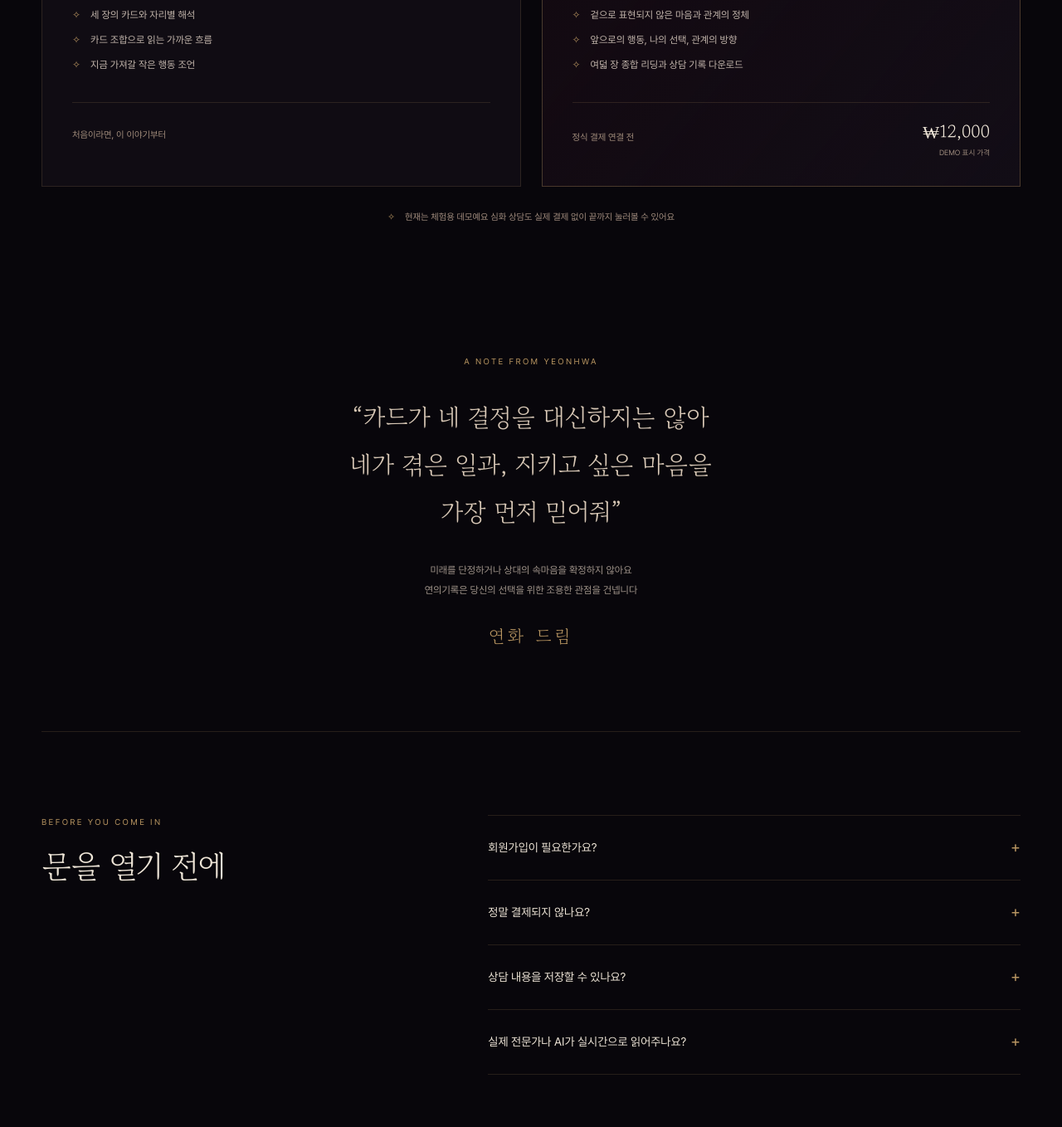
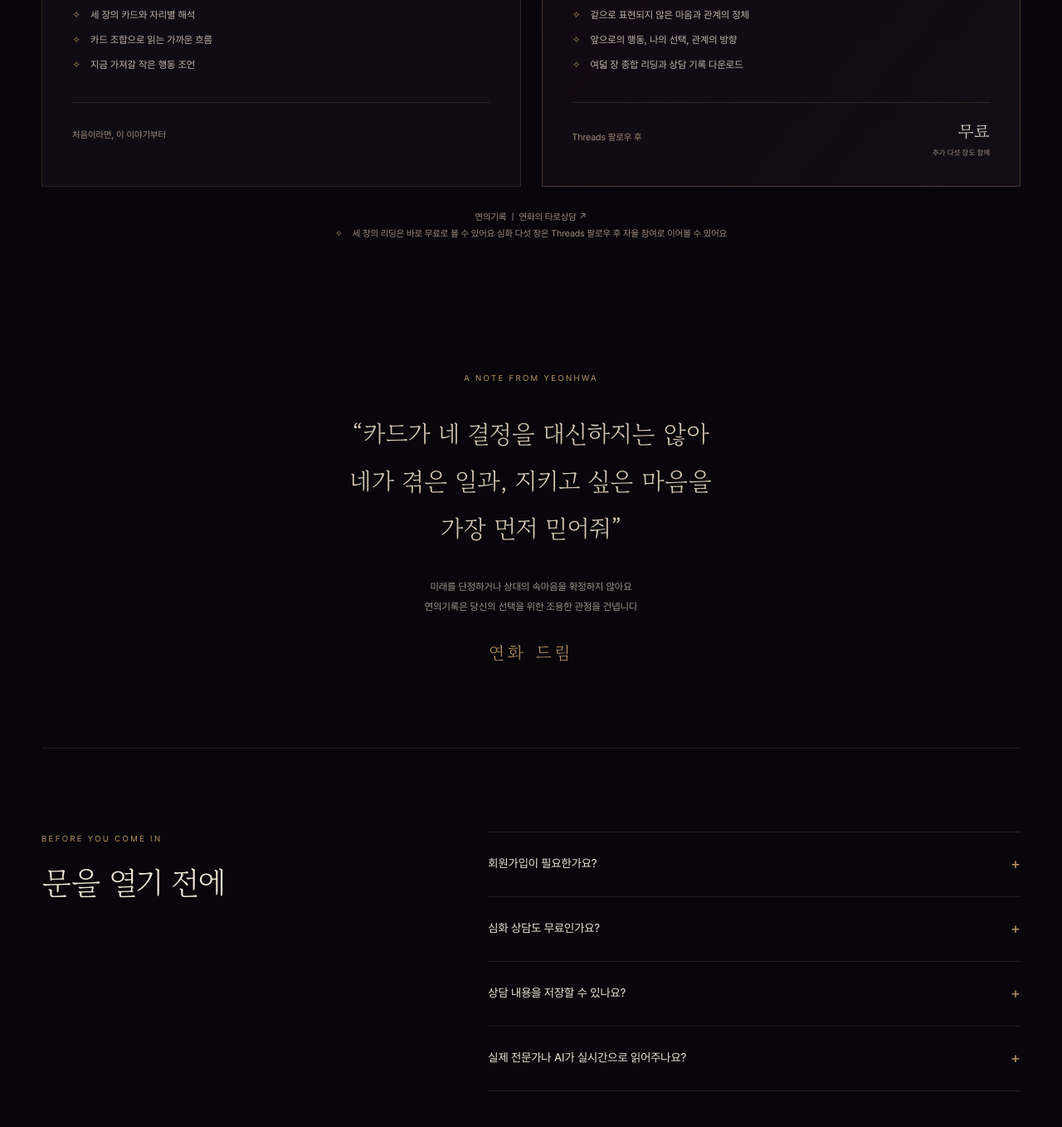
Before and after one commit to chony9311-commits/yeontaro, a plain HTML site: page index.html in a window 1280 px wide. Shown: the part 3349-4707 px from the top of the page at 83% size. Drawn offline with Linux system fonts and the light colour scheme.

Commit message:
Describe free Threads-follow deep reading and link fortunebook11 profile

```diff
--- a/index.html
+++ b/index.html
@@ -21,9 +21,9 @@
 <section class="invitation wrap" id="experience"><p class="eyebrow">NOT AN ANSWER A MOMENT FOR YOUR HEART</p><h2>답을 서두르지 않아도 되는 곳</h2><p>연의기록은 카드를 펼치기 전에, 먼저 마음을 들어요<br>정해진 답을 찾기보다 지금의 마음을 조금 더 선명하게<br>한 번의 상담이 하나의 기록으로 남을 수 있도록</p><div class="ornament" aria-hidden="true"><span></span>✧<span></span></div></section>
 <section class="journey wrap" aria-labelledby="journey-title"><div class="section-head"><div><p class="eyebrow">THE WAY WE MEET</p><h2 id="journey-title">대화에서 시작해,<br>한 장의 기록이 되기까지</h2></div><p>폼을 채우는 대신, 이야기를 나눠요<br>마음이 준비되면 카드는 네가 골라요</p></div><ol class="steps"><li><span class="step-number">01</span><h3>마음을 꺼내고</h3><p>연화의 짧은 질문에 답하고,<br>전하고 싶은 사연을 편하게 남겨요</p><div class="sample-dialogue"><span>연화</span><p>“그럼 네가 제일 궁금한 건 뭐야?”</p></div></li><li><span class="step-number">02</span><h3>손끝이 가는 카드를</h3><p>78장 중 마음이 닿는 세 장<br>공개 전에는 다시 골라도 괜찮아요</p><div class="mini-fan" aria-hidden="true"><i></i><i></i><i></i><i></i><i></i></div></li><li><span class="step-number">03</span><h3>함께, 천천히 읽어요</h3><p>나의 마음, 상대와 상황, 가까운 흐름<br>세 장을 연결해 지금을 돌아봐요</p><div class="sample-record"><span>THE RECORD</span><p>네가 지키고 싶은 마음의 기준은 뭘까</p></div></li></ol></section>
 <section class="cards-section" id="reading"><div class="wrap card-layout"><div class="card-scene" aria-label="리딩 예시 카드: 달, 컵 6, 별"><div class="orbit" aria-hidden="true"></div><figure class="sample-card card-one"><img src="assets/moon.webp" alt="달 타로 카드" width="350" height="600" loading="lazy"><figcaption>01 <span>지금의 마음</span></figcaption></figure><figure class="sample-card card-two"><img src="assets/six-of-cups.webp" alt="컵 6 타로 카드" width="350" height="600" loading="lazy"><figcaption>02 <span>상대와 상황</span></figcaption></figure><figure class="sample-card card-three"><img src="assets/star.webp" alt="별 타로 카드" width="350" height="600" loading="lazy"><figcaption>03 <span>가까운 흐름</span></figcaption></figure><span class="scene-note">ILLUSTRATIVE READING · 카드 구성 예시</span></div><div class="card-copy"><p class="eyebrow">THREE CARDS, ONE STORY</p><h2>카드의 뜻보다,<br><em>지금 너의 이야기</em></h2><p>달 한 장이 아니라, 네 마음의 자리에 놓인 달<br>혼자 있을 때와 다른 카드 곁에 있을 때,<br>조금 달라지는 이야기를 함께 살펴봐요</p><blockquote>“그립다는 마음과,<br>다시 시작할 준비가 됐다는 건<br>조금 다른 이야기일 수 있어”<cite>리딩 예시 · 연화</cite></blockquote><a class="text-link" href="https://yeon-record-night-demo.a1den1and.chatgpt.site/">내 세 장은 어떤 이야기일까 <span aria-hidden="true">↗</span></a></div></div></section>
-<section class="depth wrap" aria-labelledby="depth-title"><div class="section-head"><div><p class="eyebrow">GO AS DEEP AS YOU FEEL</p><h2 id="depth-title">여기까지도 충분해요<br>더 궁금하다면, 조금 더 깊이</h2></div><p>불안해서가 아니라, 내 마음을 더 알고 싶을 때<br>다음 이야기는 당신이 선택해요</p></div><div class="reading-options"><article class="reading-option"><div class="option-top"><span class="eyebrow">THE FIRST RECORD</span><span class="option-tag">무료</span></div><h3>나의 마음, 세 장의 기록</h3><p>먼저 고른 세 장을 모두 열고,<br>각 카드의 해석과 연결된 이야기를 들어요</p><ul><li>세 장의 카드와 자리별 해석</li><li>카드 조합으로 읽는 가까운 흐름</li><li>지금 가져갈 작은 행동 조언</li></ul><span class="option-bottom">처음이라면, 이 이야기부터</span></article><article class="reading-option premium"><div class="option-top"><span class="eyebrow">THE NEXT CHAPTER</span><span class="option-tag">심화</span></div><h3>아직 남아 있는 다섯 가지 질문</h3><p>질문을 조금 더 좁히고, 남은 75장 중<br>새로운 다섯 장을 직접 골라 깊이 읽어요</p><ul><li>겉으로 표현되지 않은 마음과 관계의 정체</li><li>앞으로의 행동, 나의 선택, 관계의 방향</li><li>여덟 장 종합 리딩과 상담 기록 다운로드</li></ul><div class="option-bottom"><span>정식 결제 연결 전</span><strong>₩12,000 <small>DEMO 표시 가격</small></strong></div></article></div><p class="demo-notice"><span aria-hidden="true">✧</span> 현재는 체험용 데모예요 심화 상담도 실제 결제 없이 끝까지 눌러볼 수 있어요</p></section>
+<section class="depth wrap" aria-labelledby="depth-title"><div class="section-head"><div><p class="eyebrow">GO AS DEEP AS YOU FEEL</p><h2 id="depth-title">여기까지도 충분해요<br>더 궁금하다면, 조금 더 깊이</h2></div><p>조금 더 깊이 보고 싶을 때<br>연의기록을 팔로우하고 다음 이야기를 함께 봐요</p></div><div class="reading-options"><article class="reading-option"><div class="option-top"><span class="eyebrow">THE FIRST RECORD</span><span class="option-tag">무료</span></div><h3>나의 마음, 세 장의 기록</h3><p>먼저 고른 세 장을 모두 열고,<br>각 카드의 해석과 연결된 이야기를 들어요</p><ul><li>세 장의 카드와 자리별 해석</li><li>카드 조합으로 읽는 가까운 흐름</li><li>지금 가져갈 작은 행동 조언</li></ul><span class="option-bottom">처음이라면, 이 이야기부터</span></article><article class="reading-option premium"><div class="option-top"><span class="eyebrow">THE NEXT CHAPTER</span><span class="option-tag">심화</span></div><h3>아직 남아 있는 다섯 가지 질문</h3><p>질문을 조금 더 좁히고, 남은 75장 중<br>새로운 다섯 장을 직접 골라 깊이 읽어요</p><ul><li>겉으로 표현되지 않은 마음과 관계의 정체</li><li>앞으로의 행동, 나의 선택, 관계의 방향</li><li>여덟 장 종합 리딩과 상담 기록 다운로드</li></ul><div class="option-bottom"><span>Threads 팔로우 후</span><strong>무료 <small>추가 다섯 장도 함께</small></strong></div></article></div><p class="demo-notice"><a href="https://www.threads.com/@fortunebook11" target="_blank" rel="noopener noreferrer">연의기록 ㅣ 연화의 타로상담 ↗</a><br><span aria-hidden="true">✧</span> 세 장의 리딩은 바로 무료로 볼 수 있어요 심화 다섯 장은 Threads 팔로우 후 자율 참여로 이어볼 수 있어요</p></section>
 <section class="promise wrap"><p class="eyebrow">A NOTE FROM YEONHWA</p><blockquote>“카드가 네 결정을 대신하지는 않아<br>네가 겪은 일과, 지키고 싶은 마음을<br>가장 먼저 믿어줘”</blockquote><p>미래를 단정하거나 상대의 속마음을 확정하지 않아요<br>연의기록은 당신의 선택을 위한 조용한 관점을 건넵니다</p><span class="signature">연화 드림</span></section>
-<section class="faq wrap" id="faq"><div><p class="eyebrow">BEFORE YOU COME IN</p><h2>문을 열기 전에</h2></div><div class="faq-items"><details><summary>회원가입이 필요한가요?<span aria-hidden="true">+</span></summary><p>아니요 이름이나 연락처 없이 바로 시작할 수 있어요 짧은 질문에 답하고, 사연은 원하는 만큼만 남겨주세요</p></details><details><summary>정말 결제되지 않나요?<span aria-hidden="true">+</span></summary><p>현재 데모에는 실제 결제 기능이 연결되어 있지 않아요 ₩12,000은 표시 가격이며, 결제 체험 버튼을 눌러도 돈이 청구되지 않아요</p></details><details><summary>상담 내용을 저장할 수 있나요?<span aria-hidden="true">+</span></summary><p>심화 상담을 모두 마치면 질문과 여덟 장의 전체 해석을 텍스트 파일로 내려받을 수 있어요 서버 보관이나 계정별 재열람은 지원하지 않으니, 새로고침 전에 저장해주세요</p></details><details><summary>실제 전문가나 AI가 실시간으로 읽어주나요?<span aria-hidden="true">+</span></summary><p>현재는 카드별 상징, 자리, 카드 조합을 반영하는 데모용 해석 규칙으로 읽어요 실시간 전문가 상담이나 자격 보유자의 검수 결과를 제공하는 서비스는 아니에요</p></details></div></section>
+<section class="faq wrap" id="faq"><div><p class="eyebrow">BEFORE YOU COME IN</p><h2>문을 열기 전에</h2></div><div class="faq-items"><details><summary>회원가입이 필요한가요?<span aria-hidden="true">+</span></summary><p>아니요 이름이나 연락처 없이 바로 시작할 수 있어요 짧은 질문에 답하고, 사연은 원하는 만큼만 남겨주세요</p></details><details><summary>심화 상담도 무료인가요?<span aria-hidden="true">+</span></summary><p>네 연의기록 Threads를 팔로우한 뒤 돌아와 ‘팔로우했어요’를 누르면 다섯 장의 심화 상담까지 무료로 이어져요 팔로우 여부를 자동 검증하지 않는 자율 참여 방식이에요 댓글은 상담이 좋았다면 자유롭게 남겨주세요</p></details><details><summary>상담 내용을 저장할 수 있나요?<span aria-hidden="true">+</span></summary><p>심화 상담을 모두 마치면 질문과 여덟 장의 전체 해석을 텍스트 파일로 내려받을 수 있어요 서버 보관이나 계정별 재열람은 지원하지 않으니, 새로고침 전에 저장해주세요</p></details><details><summary>실제 전문가나 AI가 실시간으로 읽어주나요?<span aria-hidden="true">+</span></summary><p>현재는 카드별 상징, 자리, 카드 조합을 반영하는 데모용 해석 규칙으로 읽어요 실시간 전문가 상담이나 자격 보유자의 검수 결과를 제공하는 서비스는 아니에요</p></details></div></section>
 <section class="closing wrap"><div class="closing-symbol" aria-hidden="true">☾</div><p class="eyebrow">WHENEVER YOUR HEART IS READY</p><h2>오늘 밤,<br>네 마음을 조금 들려줄래?</h2><p>잘 정리된 이야기가 아니어도 괜찮아요</p><a class="button" href="https://yeon-record-night-demo.a1den1and.chatgpt.site/">연의기록 데모 시작하기 <span aria-hidden="true">↗</span></a><span class="cta-note">회원가입 없음 · 실제 결제 없음</span></section>
 </main>
 <footer class="footer wrap"><a class="brand" href="#">연의기록<span>말하지 못했던 마음까지, 카드가 기록합니다</span></a><div><a href="#faq">자주 묻는 질문</a><a href="https://yeon-record-night-demo.a1den1and.chatgpt.site/">데모 체험 ↗</a><p>© 2026 연의기록 · A quiet record of your heart</p></div></footer>
```
Also changed, not shown: assets/fonts/gowun-batang.woff2, assets/fonts/pretendard.woff2.
